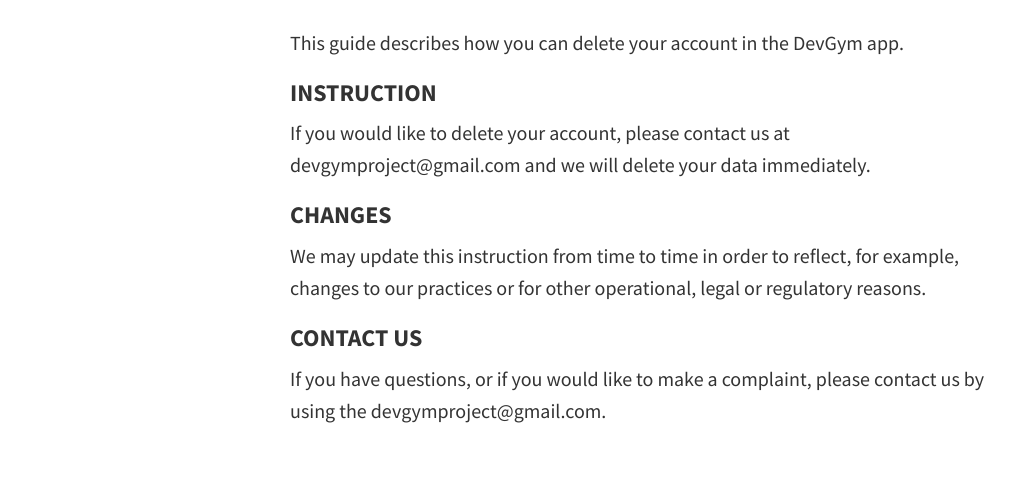
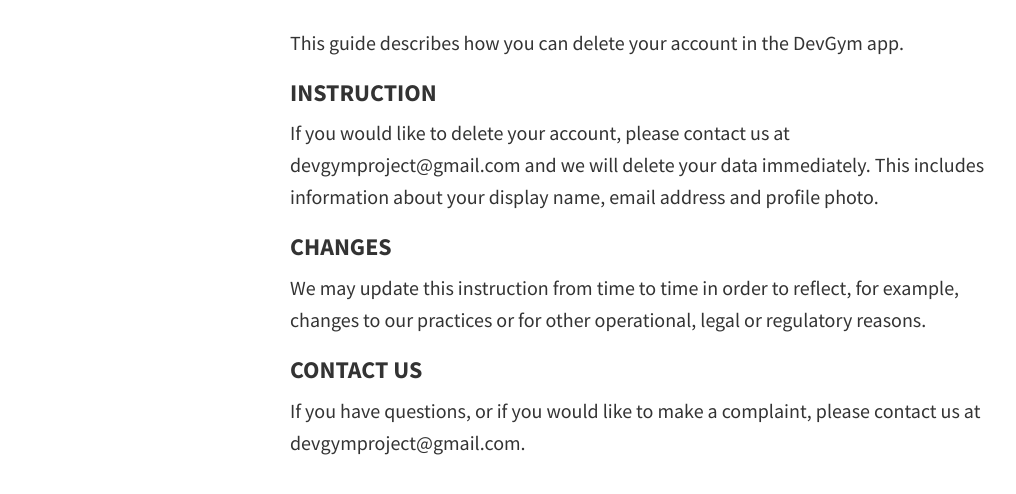
Before and after one commit to VeselinaZatchepina/dev_gym_project_delete, a plain HTML site: page index.html in a window 1280 px wide. Shown: the part 270-764 px from the top of the page, without its empty margins (0-1016 px from the left). Drawn offline with Linux system fonts and the light colour scheme.

Commit message:
Update index.html

```diff
--- a/index.html
+++ b/index.html
@@ -640,7 +640,7 @@
 
 <h4 id="personal-information-we-collect">INSTRUCTION</h4>
 
-<p>If you would like to delete your account, please contact us at devgymproject@gmail.com and we will delete your data immediately.</p>
+<p>If you would like to delete your account, please contact us at devgymproject@gmail.com and we will delete your data immediately. This includes information about your display name, email address and profile photo.</p>
 
 <h4 id="changes">CHANGES</h4>
 
@@ -648,7 +648,7 @@
 
 <h4 id="contact-us">CONTACT US</h4>
 
-<p>If you have questions, or if you would like to make a complaint, please contact us by using the devgymproject@gmail.com.
+<p>If you have questions, or if you would like to make a complaint, please contact us at devgymproject@gmail.com.
 </div>
 </article>
 </main>
```
